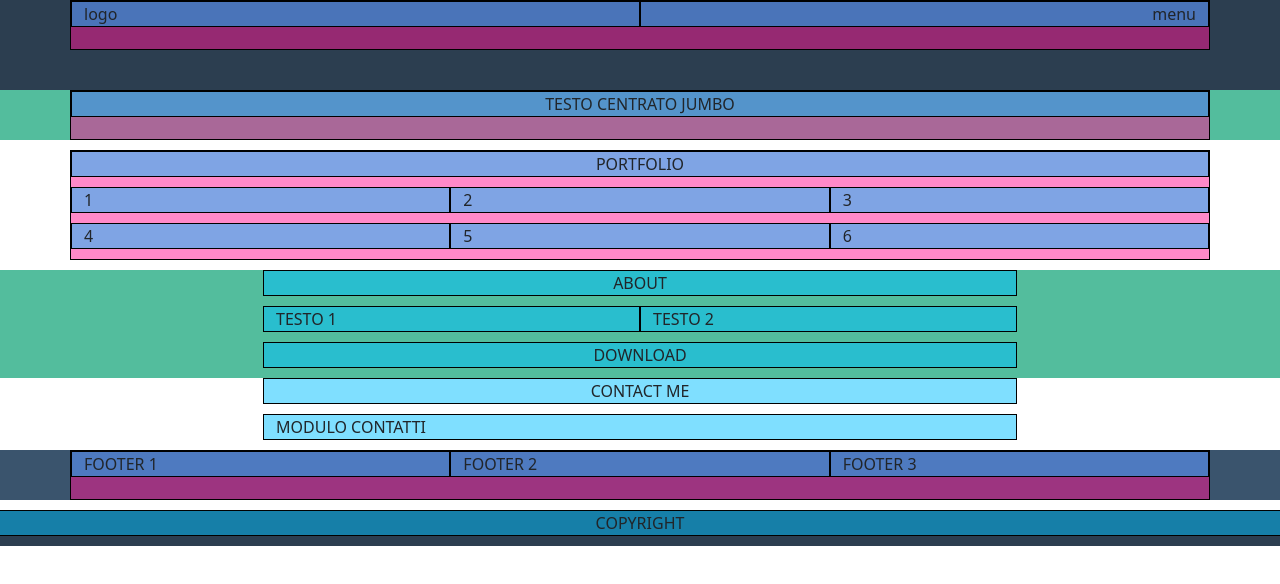
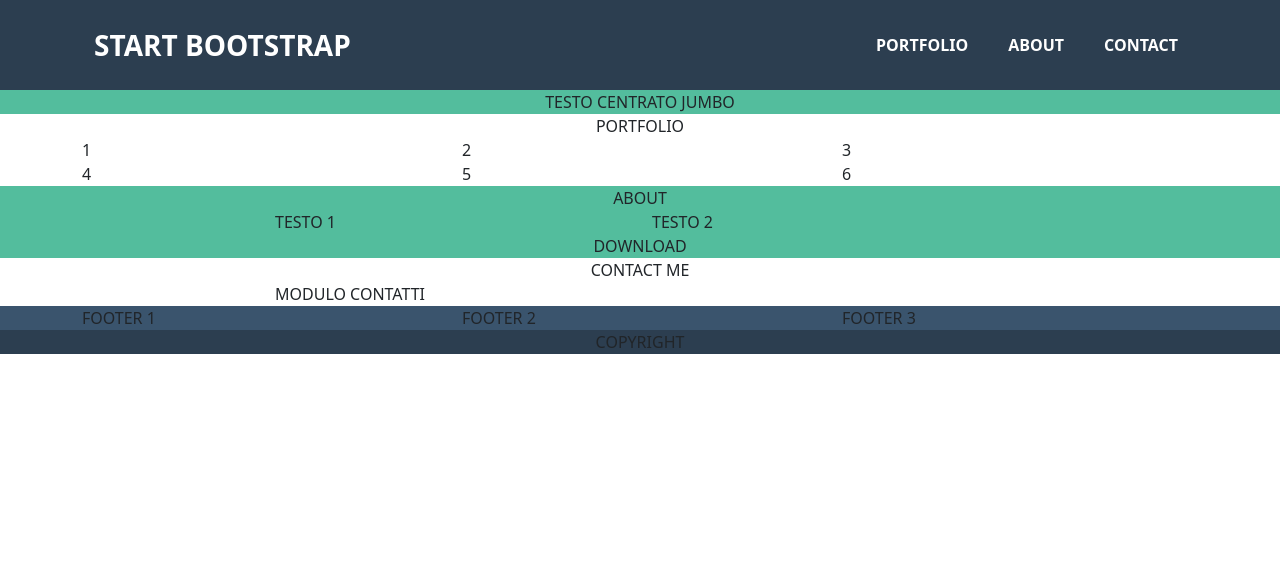
Before and after one commit to RiccardoCivardi/html-css-bootstrap-freelancer, a plain HTML site: page index.html in a window 1280 px wide. Drawn offline with nearby package versions, Linux system fonts and the light colour scheme.

Commit message:
[add] header

```diff
--- a/css/style.css
+++ b/css/style.css
@@ -1,6 +1,6 @@
 /* DEBUG */
 
-[class="container"] {
+/* [class="container"] {
   background-color: rgba(255, 20, 147, 0.5);
   border: 1px solid black;
   min-height: 50px;
@@ -12,12 +12,22 @@
   height: 100%;
   border: 1px solid black;
   margin-bottom: 10px;
-}
+} */
+
+
 
 /* HEADER */
 header {
   height: 90px;
   background-color: #2C3E50;
+}
+
+.navbar-toggler.rc-navbar {
+  border-color: white;
+}
+
+.navbar-toggler.rc-navbar span {
+  filter: invert(1);
 }
 
 /* JUMBOTRON */
--- a/index.html
+++ b/index.html
@@ -5,25 +5,47 @@
   <meta http-equiv="X-UA-Compatible" content="IE=edge">
   <meta name="viewport" content="width=device-width, initial-scale=1.0">
 
-  <title>Bootstrap Freelancer</title>
-
-  <!-- BOOTSTRAP -->
+  <!-- *** BOOTSTRAP *** -->
+  <!-- CSS -->
   <link rel='stylesheet' href='https://cdnjs.cloudflare.com/ajax/libs/bootstrap/5.2.1/css/bootstrap.min.css' integrity='sha512-siwe/oXMhSjGCwLn+scraPOWrJxHlUgMBMZXdPe2Tnk3I0x3ESCoLz7WZ5NTH6SZrywMY+PB1cjyqJ5jAluCOg==' crossorigin='anonymous'/>
+  <!-- SCRIPT JS -->
+  <script src="https://cdn.jsdelivr.net/npm/bootstrap@5.2.2/dist/js/bootstrap.bundle.min.js" integrity="sha384-OERcA2EqjJCMA+/3y+gxIOqMEjwtxJY7qPCqsdltbNJuaOe923+mo//f6V8Qbsw3" crossorigin="anonymous"></script>
 
   <!-- MAIN STYLES -->
   <link rel="stylesheet" href="css/style.css">
 
+  <title>Bootstrap Freelancer</title>
+
 </head>
-<body>
+<body class="overflow-hidden">
 
   <!-- HEADER -->
   <header>
-    <div class="container">
-      <div class="row row-cols-2">
-        <div class="col">logo</div>
-        <div class="col d-lg-none text-end">h</div>
-        <div class="col d-none d-lg-block text-end">menu</div>
-      </div>
+    <div class="container h-100 d-flex align-items-center ">
+      <nav class="navbar w-100 navbar-expand-lg text-uppercase fw-bold">
+        <div class="container-fluid">
+          <a class="navbar-brand fs-3 text-white" href="#">Start Bootstrap</a>
+          <button class="navbar-toggler rc-navbar" type="button" data-bs-toggle="collapse" data-bs-target="#navbarSupportedContent" aria-controls="navbarSupportedContent" aria-expanded="false" aria-label="Toggle navigation">
+            <span class="navbar-toggler-icon"></span>
+          </button>
+          <div class="collapse navbar-collapse" id="navbarSupportedContent">
+            <ul class="navbar-nav ms-auto mb-2 mb-lg-0 fs-6 ">
+              <li class="nav-item ">
+                <a class="nav-link active text-white" aria-current="page" href="#portfolio">Portfolio</a>
+              </li>
+              <li class="nav-item ps-4">
+                <a class="nav-link active text-white" aria-current="page" href="#about">About</a>
+              </li>
+              <li class="nav-item ps-4">
+                <a class="nav-link active text-white" aria-current="page" href="#contact">Contact</a>
+              </li>
+
+
+            </ul>
+
+          </div>
+        </div>
+      </nav>
     </div>
   </header>
   <!-- /HEADER -->
```
